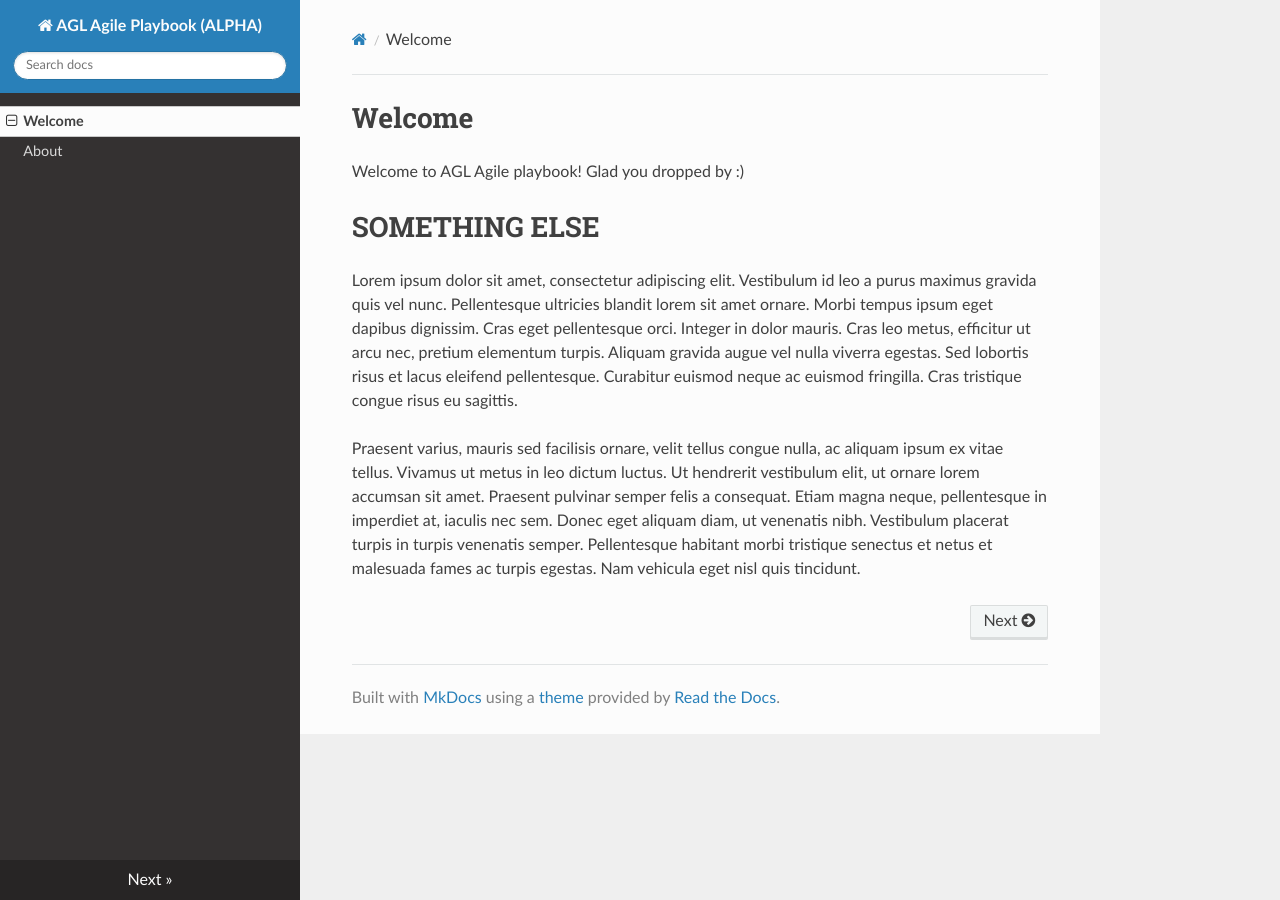
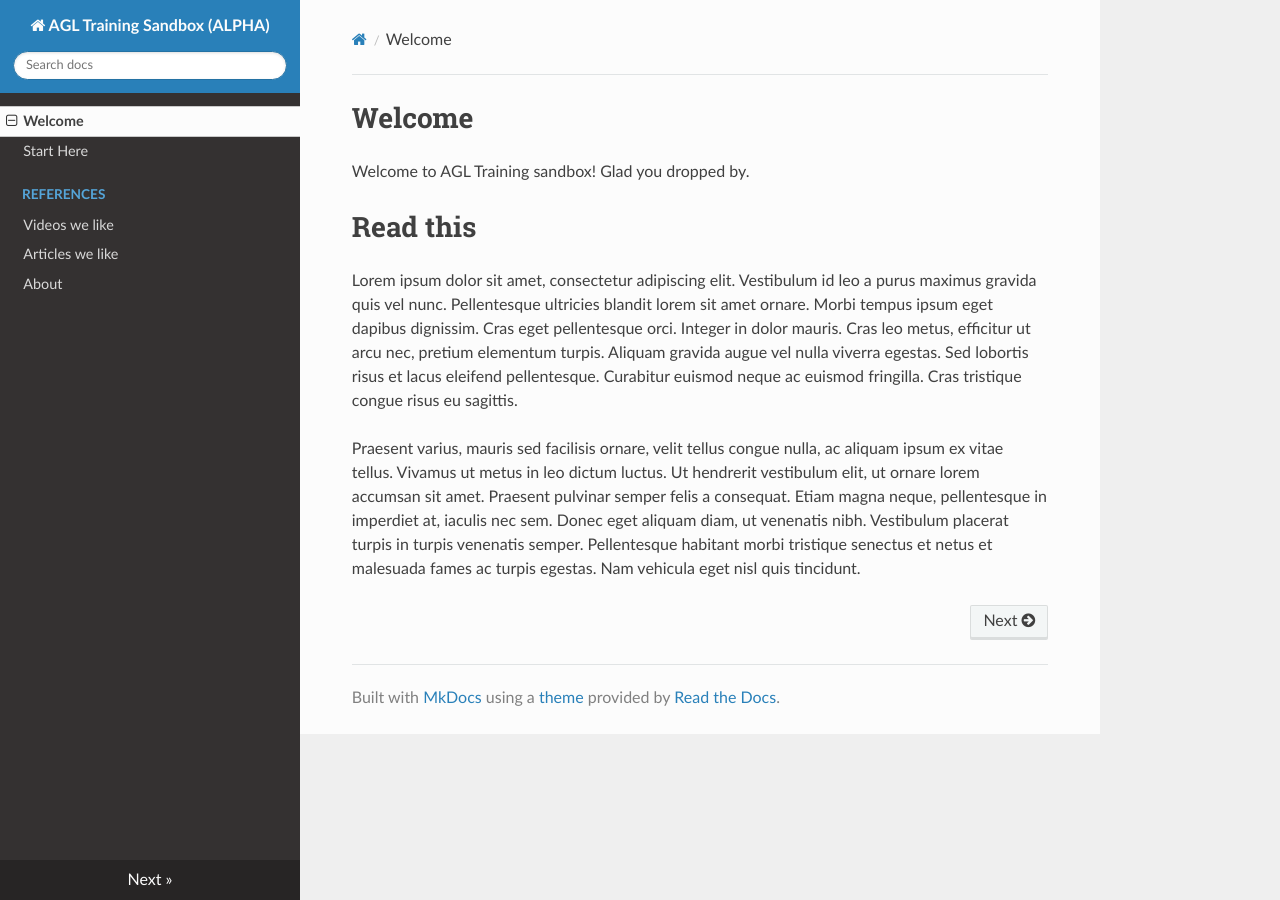
Before and after one commit to batgne/agileDocs, an MkDocs documentation site: the page built from docs/index.md, in a window 1280 px wide. Built offline with MkDocs 1.6.1, drawn with Linux system fonts in a browser that asks for light colours; nearby versions of some CDN libraries; old or Windows-style settings are respelled for this version of MkDocs.

Commit message:
and here's the rest.

```diff
--- a/docs/index.md
+++ b/docs/index.md
@@ -1,9 +1,9 @@
 # Welcome
 
-Welcome to AGL Agile playbook!
-Glad you dropped by :)
+Welcome to AGL Training sandbox!
+Glad you dropped by.
 
-# SOMETHING ELSE
+# Read this
 
 Lorem ipsum dolor sit amet, consectetur adipiscing elit. Vestibulum id leo a purus maximus gravida quis vel nunc. Pellentesque ultricies blandit lorem sit amet ornare. Morbi tempus ipsum eget dapibus dignissim. Cras eget pellentesque orci. Integer in dolor mauris. Cras leo metus, efficitur ut arcu nec, pretium elementum turpis. Aliquam gravida augue vel nulla viverra egestas. Sed lobortis risus et lacus eleifend pellentesque. Curabitur euismod neque ac euismod fringilla. Cras tristique congue risus eu sagittis.
 
--- a/mkdocs.yml
+++ b/mkdocs.yml
@@ -1,8 +1,12 @@
-site_name: AGL Agile Playbook (ALPHA)
+site_name: AGL Training Sandbox (ALPHA)
 
 theme:
     name: readthedocs
 
 pages:
     - Welcome: index.md
+    - Start Here: start.md
+    - References:
+      - Videos we like: 'videos.md'
+      - Articles we like: 'articles.md'
     - About: about.md
```
Also changed, not shown: docs/about.md (+1 -3 lines).
